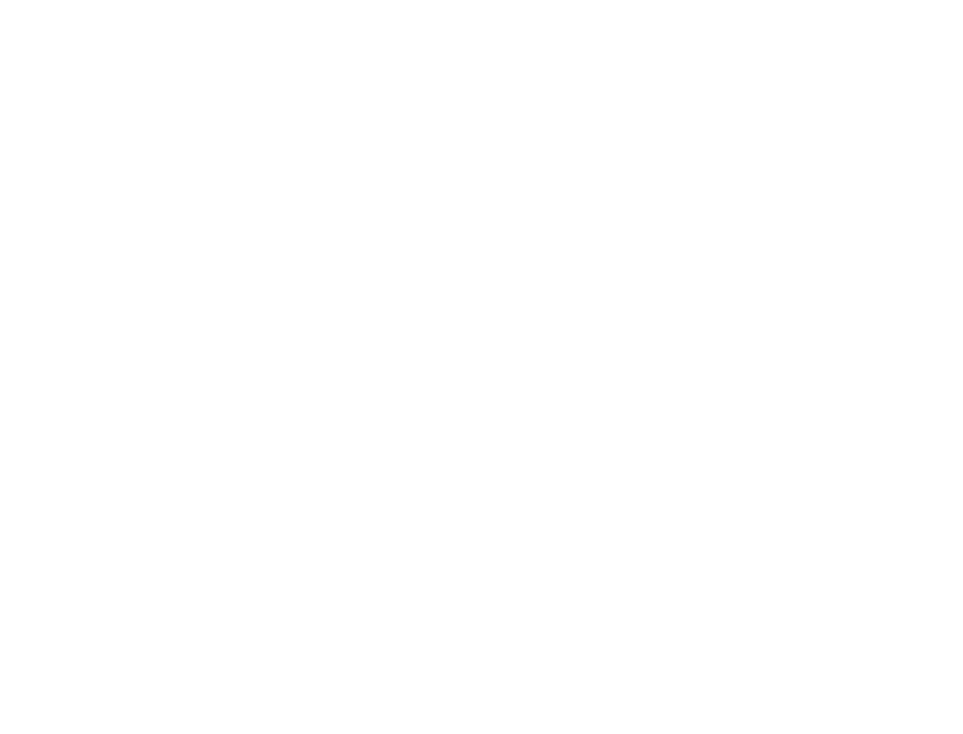
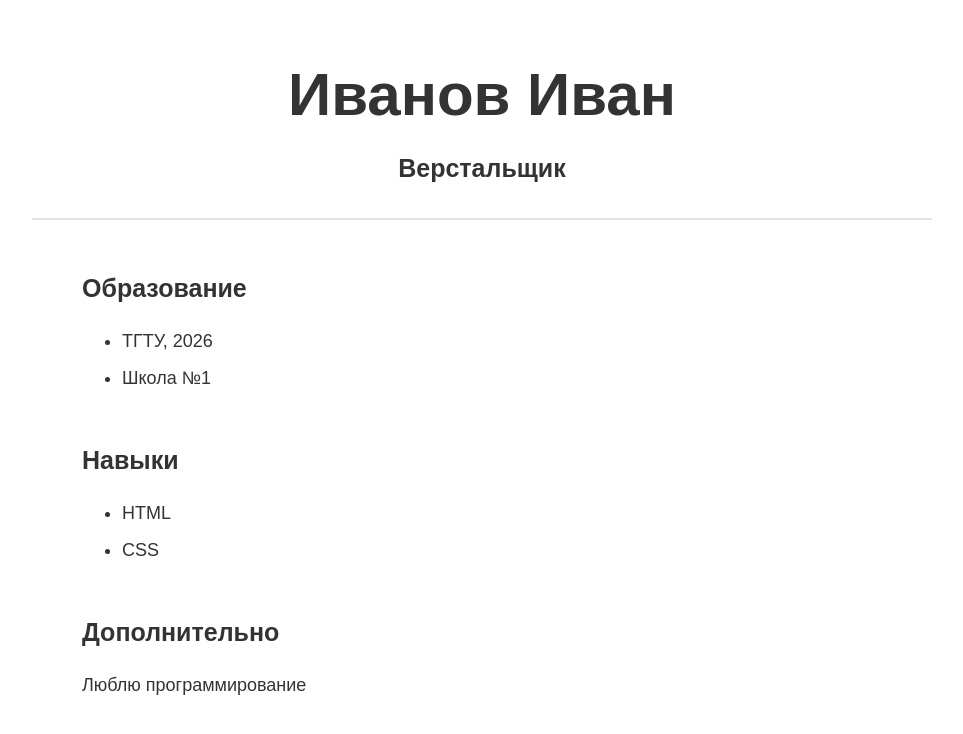
Before and after one commit to glaurungh/tstu-introductory-practice, a website: page layout-designer-basics-tasks/solutions/4-css-cascade.html in a window 1280 px wide. Shown: the whole page, without its empty margins (158-1121 px from the left). Drawn offline with Linux system fonts and the light colour scheme.

Commit message:
task 01 subtask 04 done

```diff
--- a/layout-designer-basics-tasks/solutions/4-css-cascade.css
+++ b/layout-designer-basics-tasks/solutions/4-css-cascade.css
@@ -2,19 +2,28 @@ body {
     margin: 0;
 
     /* BEGIN (write your solution here) */
-
+    font-size: 18px;
+    color: #333;
     /* END */
     font-family: sans-serif;
     line-height: 1.5;
   }
 
   /* BEGIN (write your solution here) */
-
+  h1 {
+      margin-top: 50px;
+      margin-bottom: 10px;
+      font-size: 60px;
+      text-align: center;
+  }
   /* END */
 
   h2 {
     /* BEGIN (write your solution here) */
-
+    margin-top: 0;
+    padding-bottom: 30px;
+    font-size: 25px;
+    text-align: center;
     /* END */
 
     border-bottom: 2px solid #e3e3e3;
@@ -26,5 +35,22 @@ body {
   }
 
   /* BEGIN (write your solution here) */
-
+  section {
+      margin-top: 50px;
+      margin-bottom: 50px;
+      margin-left: 0;
+      margin-right: 0;
+      padding-top: 0;
+      padding-bottom: 0;
+      padding-left: 50px;
+      padding-right: 50px;
+  }
+  section h2 {
+      padding: 0;
+      text-align: left;
+      border: none;
+  }
+  li {
+      margin-bottom: 10px;
+  }
   /* END */
--- a/layout-designer-basics-tasks/solutions/4-css-cascade.html
+++ b/layout-designer-basics-tasks/solutions/4-css-cascade.html
@@ -5,13 +5,32 @@
     <meta charset="UTF-8">
     <meta name="viewport" content="width=device-width, initial-scale=1.0">
     <link rel="stylesheet" href="4-css-cascade.css">
-    <title>Моё описание</title>
+    <title>Мое резюме</title>
 </head>
 
 <body>
     <main>
         <!-- BEGIN (write your solution here) -->
-
+        <h1>Иванов Иван</h1>
+        <h2>Верстальщик</h2>
+        <section>
+            <h2>Образование</h2>
+            <ul>
+                <li>ТГТУ, 2026</li>
+                <li>Школа №1</li>
+            </ul>
+        </section>
+        <section>
+            <h2>Навыки</h2>
+            <ul>
+                <li>HTML</li>
+                <li>CSS</li>
+            </ul>
+        </section>
+        <section>
+            <h2>Дополнительно</h2>
+            <p>Люблю программирование</p>
+        </section>
         <!-- END -->
     </main>
 </body>
```
